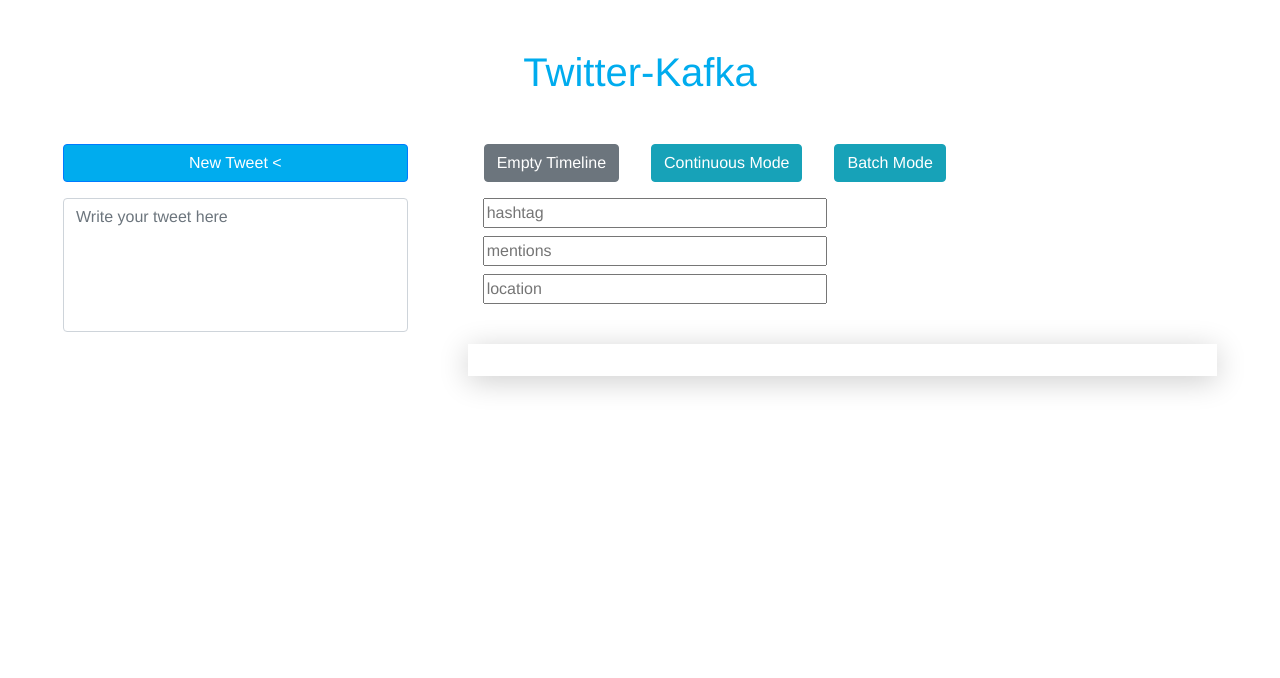
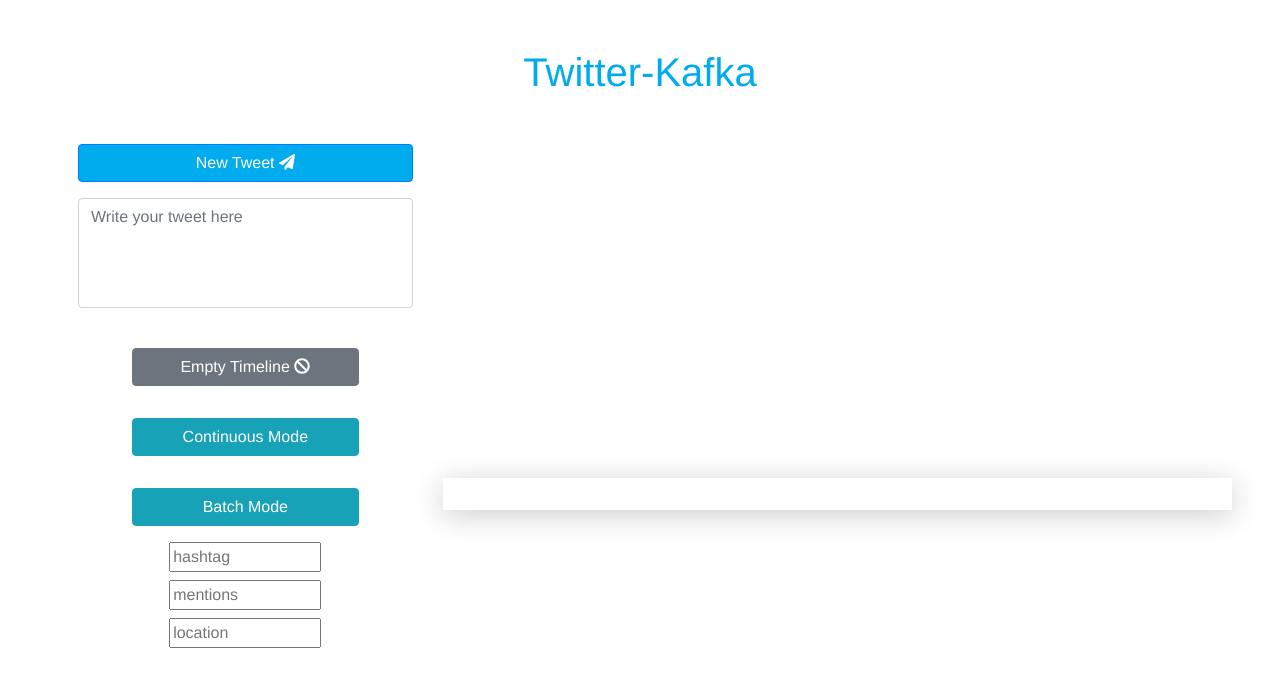
Before and after one commit to frathe23/kakfa-twitter-frontend, a Vue app: page / in a window 1280 px wide. Shown: the top 678 px of the page. Built offline with nearby package versions, Linux system fonts and the light colour scheme; what vue-sse, vue-toasted would draw is missing.

Commit message:
New layout arrangement and adding icons

```diff
--- a/src/App.vue
+++ b/src/App.vue
@@ -3,16 +3,16 @@
     <div class="p-lg-5" >
       <h1 class="text-center">Twitter-Kafka</h1>
       <br>
-      <div class="row">
+      <div>
         <div class="col-lg-4 padded">
           <div class="col-12" style="margin-bottom: 16px">
-            <button type="button" class="btn btn-primary" style="width: 100%; background-color: #00acee" v-on:click="sendTweet" >New Tweet <span><</span></button>
+            <button type="button" class="btn btn-primary" style="width: 100%; background-color: #00acee" v-on:click="sendTweet" >New Tweet <font-awesome-icon icon="paper-plane"/> </button>
           </div>
           <label class="col-lg-12">
-            <b-form-textarea no-resize rows="5" class="textarea" v-model="tweet" placeholder="Write your tweet here"></b-form-textarea>
+            <b-form-textarea no-resize rows="4" class="textarea" v-model="tweet" placeholder="Write your tweet here"></b-form-textarea>
           </label>
         </div>
-        <div class="tweets col-lg-8">
+        <div class="tweets col-lg-12">
           <sse-timeline/>
         </div>
       </div>
--- a/src/components/Timeline.vue
+++ b/src/components/Timeline.vue
@@ -1,21 +1,26 @@
 <template>
     <div>
+        <div class="row">
+            <div class="col-sm-4">
                 <div class="col-sm-12">
-            <div class="row col-sm-12">
-                <div class="padded">
-                    <button type="button" class="btn btn-secondary" v-on:click="empty">Empty Timeline</button>
+                    <div class="padded col-sm-12">
+                        <button type="button" class="btn btn-secondary" v-on:click="empty">
+                            Empty Timeline <font-awesome-icon icon="ban"/></button>
                     </div>
-                <div class="padded">
-                    <button v-if="!isContinuous" type="button" class="btn btn-info" v-on:click="continuousMode">Continuous Mode</button>
-                    <button v-else type="button" class="btn btn-light">Continuous Mode</button>
+                    <div class="padded col-sm-12">
+                        <button v-if="!isContinuous" type="button" class="btn btn-info" v-on:click="continuousMode">
+                            Continuous Mode</button>
+                        <button v-else type="button" class="btn btn-light">
+                            Continuous Mode <font-awesome-icon icon="sync-alt"/></button>
                     </div>
-                <div class="padded">
+                    <div class="padded col-sm-12">
                         <button v-if="isContinuous || isContinuous==null" type="button" class="btn btn-info" v-on:click="batchMode">Batch Mode</button>
-                    <button v-else type="button" class="btn btn-light" v-on:click="batchRefresh">Refresh</button>
+                        <button v-else type="button" class="btn btn-light" v-on:click="batchRefresh">
+                            Refresh <font-awesome-icon icon="redo-alt"/></button>
                     </div>
                 </div>
-            <div class="row col-sm-12 text-lg-left">
-                <div style="margin-bottom: 32px">
+                <div class="col-sm-12">
+                    <div>
                         <label class="col-lg-12">
                             <input v-model="filterHashtag" placeholder="hashtag" style="width: 50%;" />
                         </label>
@@ -27,7 +32,8 @@
                         </label>
                     </div>
                 </div>
-            <div class="list">
+            </div>
+            <div class="list col-lg-8">
                 <transition-group v-if="isContinuous" name="list-item" tag="ul" class="list__ul">
                     <li v-for="message in messages" :key="message" class="list__item">
                         <tweet class="tweet" v-bind:tweet="JSON.parse(message)"/>
@@ -115,8 +121,12 @@
 </script>
 
 <style scoped>
+    button {
+        width: 75%;
+    }
     .padded {
         padding: 16px;
+        width: 100%;
     }
     .tweet {
         margin-bottom: 16px;
--- a/src/main.js
+++ b/src/main.js
@@ -8,10 +8,10 @@ import BootstrapVue from "bootstrap-vue"
 import "bootstrap/dist/css/bootstrap.min.css"
 import "bootstrap-vue/dist/bootstrap-vue.css"
 import {library} from '@fortawesome/fontawesome-svg-core'
-import {faCoffee} from '@fortawesome/free-solid-svg-icons'
+import {faBan, faPaperPlane, faRedoAlt, faSyncAlt} from '@fortawesome/free-solid-svg-icons'
 import {FontAwesomeIcon} from '@fortawesome/vue-fontawesome'
 
-library.add(faCoffee);
+library.add(faPaperPlane, faRedoAlt, faSyncAlt, faBan );
 Vue.component('font-awesome-icon', FontAwesomeIcon);
 
 Vue.config.productionTip = false;
```
Lines whose indentation alone changed are shown as unchanged.
